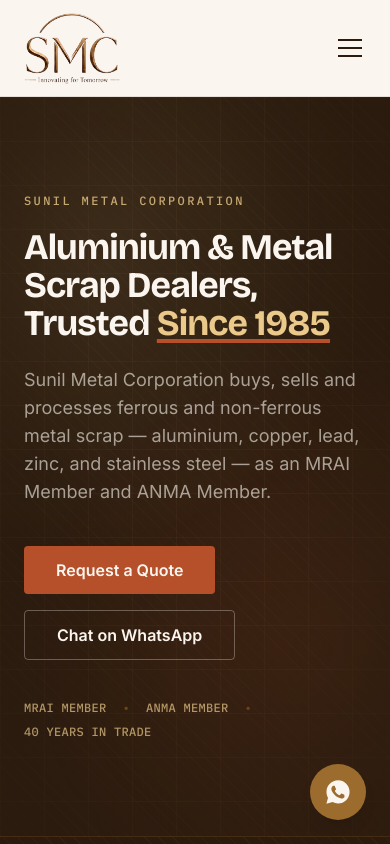
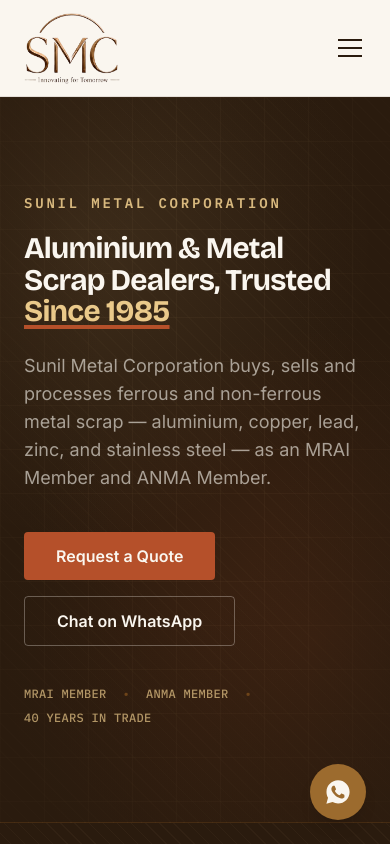
Before and after one commit to vedhaan/sunilmetalcorporation, a React (Vite) app: page / in a window 390 px wide. Shown: the top 844 px of the page. Built offline with nearby package versions, Linux system fonts and the light colour scheme.

Commit message:
fixed hero section styling issue

```diff
--- a/src/components/home/Hero.jsx
+++ b/src/components/home/Hero.jsx
@@ -51,11 +51,11 @@
         className="relative max-w-6xl mx-auto px-6 py-24 md:py-16 grid lg:grid-cols-2 gap-16 items-center"
       >
         <div>
-          <motion.p variants={item} className="font-mono text-xs tracking-[0.2em] uppercase text-bronze-shine/80 mb-5">
+          <motion.p variants={item} className="font-mono text-sm md:text-base font-bold tracking-[0.2em] uppercase text-bronze-shine/90 mb-5">
             SUNIL METAL CORPORATION
           </motion.p>
 
-          <motion.h1 variants={item} className="font-display text-4xl md:text-6xl font-bold text-cream leading-[1.05] tracking-tight">
+          <motion.h1 variants={item} className="font-display text-3xl md:text-6xl font-bold text-cream leading-[1.05] tracking-tight">
             Aluminium &amp; Metal Scrap Dealers, Trusted{' '}
             <span className="text-bronze-shine underline decoration-oxide decoration-4 underline-offset-4">
               Since 1985
```
